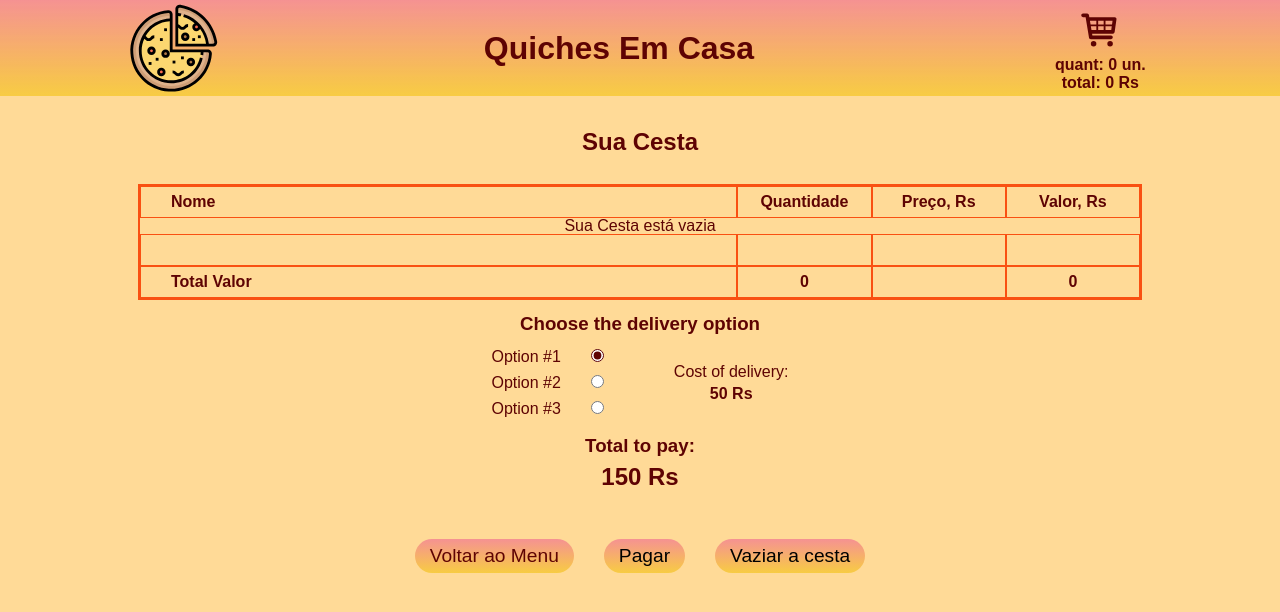
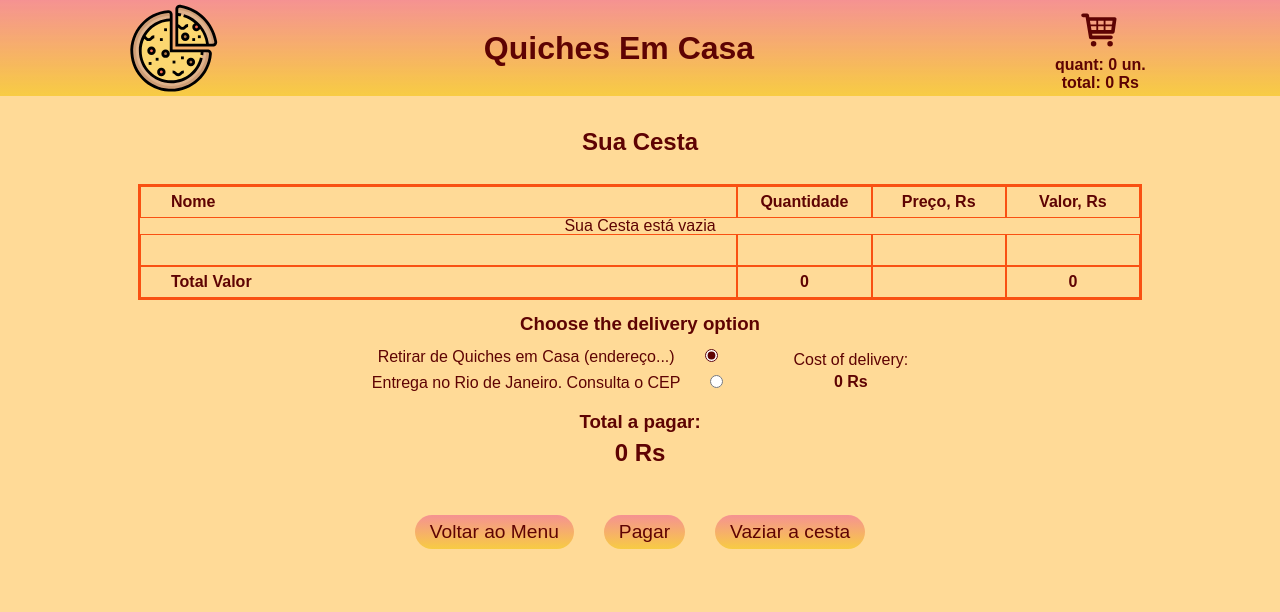
Before and after one commit to TrueAlexander/pizzasDeCasa, a React (Create React App) app: page /Cart in a window 1280 px wide. Shown: the top 612 px of the page. Built offline with nearby package versions, Linux system fonts and the light colour scheme.

Commit message:
troubles with total valor

```diff
--- a/src/components/Delivery.js
+++ b/src/components/Delivery.js
@@ -1,25 +1,30 @@
+import { useState } from "react"
+
 const Delivery = () => {
+
+  const costOfDelivery = 50
+  const [deliveryCost, setDeliveryCost] = useState(0)
+  const deliverySetZero = () => setDeliveryCost(0)
+  const deliverySetCost = () => setDeliveryCost(costOfDelivery)
+
+
   return (
     <div>
       <h3>Choose the delivery option</h3>
       <div className="delivery__row">
           <div className="delivery__options">
             <div className="delivery__input">
-              <label htmlFor="delivery1">Option #1</label>
-              <input type="radio" name="optionsDelivery" value="1" defaultChecked />
+              <label htmlFor="delivery1">Retirar de Quiches em Casa (endereço...)</label>
+              <input onChange={deliverySetZero} type="radio" name="optionsDelivery" value="1" defaultChecked={true} />
             </div>
             <div className="delivery__input">
-              <label htmlFor="delivery2">Option #2</label>
-              <input type="radio" name="optionsDelivery" value="2" />
-            </div>
-            <div className="delivery__input">
-              <label htmlFor="delivery3"> Option #3</label>
-              <input type="radio" name="optionsDelivery" value="3" />
+              <label htmlFor="delivery2">Entrega no Rio de Janeiro. Consulta o CEP</label>
+              <input onChange={deliverySetCost} type="radio" name="optionsDelivery" value="2" />
             </div>
           </div>
           <div className="delivery__cost">
             <span>Cost of delivery:  </span>
-            <span>50 Rs</span>
+            <span>{deliveryCost} Rs</span>
           </div>
 
         </div>
--- a/src/components/RenderCartTable.js
+++ b/src/components/RenderCartTable.js
@@ -16,8 +16,6 @@ const RenderCartTable = () => {
   }
   let resArr = storageArr()
 
-  console.log(resArr);
-
   let splitted = []
   const splitArr = (resArr) => resArr.forEach((el) => {
 
@@ -31,13 +29,13 @@ const RenderCartTable = () => {
         price: el[0].price,
         id: el[0].id
       }
-    console.log(res)
+
     splitted.push(res)
    return res
   })
 
   splitArr(resArr)
-  console.log(splitted)
+
 
   let totalQ = 0
   const countTotalQ = () => {
@@ -51,25 +49,45 @@ const RenderCartTable = () => {
     return totalValor
   }
 
+  const excluir = (event) => {
+
+    const clickedProduct = event.target.parentNode.parentNode
+    clickedProduct.remove()
+    const clickedProductTitle = clickedProduct.textContent.slice(0, clickedProduct.textContent.length - 15)
+    localStorage.removeItem(clickedProductTitle);
+
+    let cartItemsArr = JSON.parse(localStorage.getItem("cartItems"))
+
+    let newCartItemsArr = cartItemsArr.filter(e => e.title !== clickedProductTitle)
+    console.log(newCartItemsArr);
+
+    // cartItemsArr !== [] ? console.log('still') : console.log('nothing')
+    if (newCartItemsArr.length < 1) {
+      localStorage.clear()
+      window.location.reload()
+    } else {
+      localStorage.setItem("cartItems", JSON.stringify(newCartItemsArr))
+    }
+    //////// change total quantity
+    /////// change total Valor
+  }
 
 
 
 //  //////
   const renderLine = () => {
 
-    return storageCart ? splitted.map((el) => {
+    return localStorage.getItem("cartItems") ? splitted.map((el) => {
 
         return (
           <div className="cart__row" key={el.id}>
-          <div className="cart__item">{el.name}</div>
+            <div className="cart__item">{el.name} <button onClick={excluir} className="btn btn_small">excluir</button></div>
             <div className="cart__item">{el.quantity}</div>
             <div className="cart__item">{el.price}</div>
             <div className="cart__item">{el.quantity * el.price}</div>
           </div>
         )
-
       }
-
     ) : <div className="cart__empty" key="empty">Sua Cesta está vazia</div>
   }
 
--- a/src/index.css
+++ b/src/index.css
@@ -16,6 +16,7 @@ body {
 }
 
 .btn {
+  color: #5e0303;
   border: none;
   padding: 7px 15px;
   background: linear-gradient(180deg, #f59292, #f4c51cae);
@@ -30,7 +31,24 @@ body {
 .btn:hover {
   box-shadow: 0 0 2px;
   transform: scale(1.02);
+  background: linear-gradient(0deg, #f59292, #f4c51cae);
   transition: all 0.1s ease;
+}
+
+.btn:active {
+  /* box-shadow: 0 0 2px;
+  transform: scale(1.02); */
+  background: rgb(99, 97, 97);
+  color: white;
+  transition: all 0.1s ease;
+}
+
+.btn_small {
+  padding: 4px 5px;
+  font-size: 0.8em;
+  font-weight: 700;
+  margin-left: 50px;
+
 }
 
 .description {
--- a/src/pages/Cart.js
+++ b/src/pages/Cart.js
@@ -49,8 +49,8 @@ const Cart = () => {
         <h2>Sua Cesta</h2>
         <RenderCartTable/>
         <Delivery />
-        <h3>Total to pay:</h3>
-        <h2 className="cart__total">150 Rs</h2>
+        <h3>Total a pagar:</h3>
+        <h2 className="cart__total">{0} Rs</h2>
       </div>
       <Link className="cart__btn btn" to={"/Home"}>Voltar ao Menu</Link>
       <button className="cart__btn btn" >Pagar</button>
```
Lines whose indentation alone changed are shown as unchanged.
